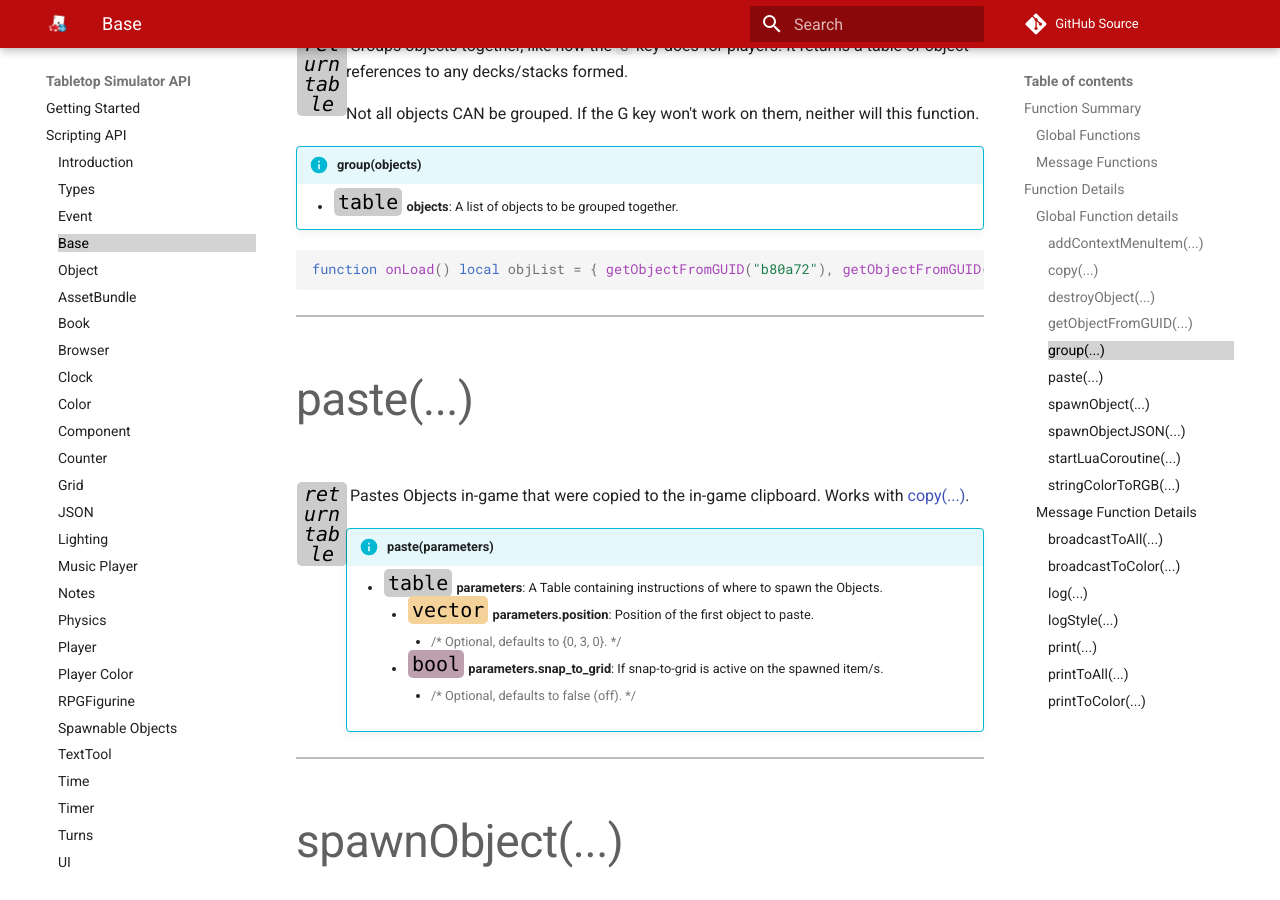
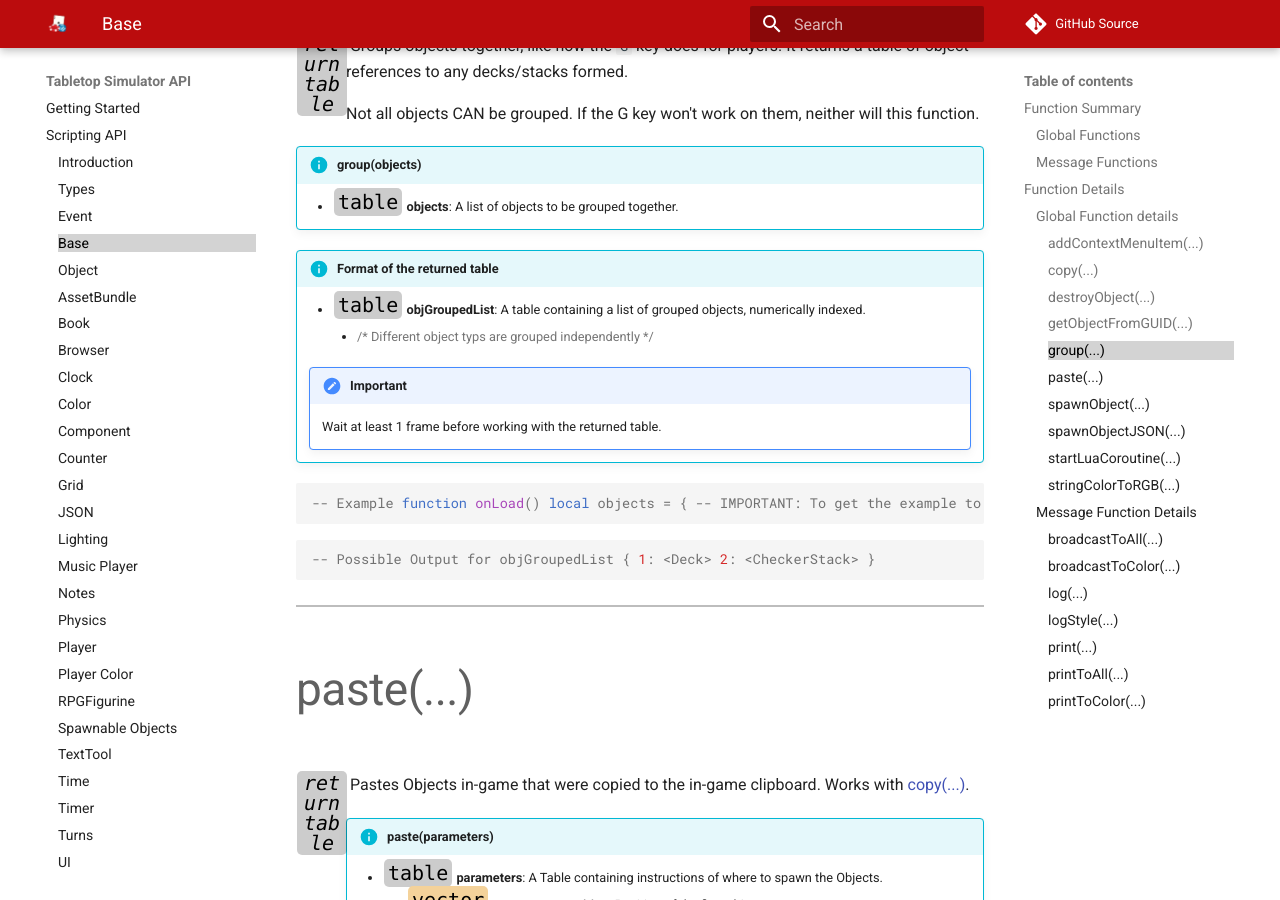
Before and after one commit to Berserk-Games/Tabletop-Simulator-API, an MkDocs documentation site: the page built from docs/base.md, in a window 1280 px wide and 900 px high, scrolled down 5444 px. Built offline with MkDocs 1.6.1 and Material for MkDocs 9.7.7, drawn with Linux system fonts in a browser that asks for light colours; comment, search, counter and statistics services are not loaded.

Commit message:
added format of returned table example improved

````diff
--- a/docs/base.md
+++ b/docs/base.md
@@ -125,18 +125,35 @@ Not all objects CAN be grouped. If the G key won't work on them, neither will th
 !!!info "group(objects)"
 	* [<span class="tag tab"></span>](types.md) **objects**: A list of objects to be grouped together.
 
+!!!info "Format of the returned table"
+    * [<span class="tag tab"></span>](types.md) **objGroupedList**: A table containing a list of grouped objects, numerically indexed.
+        * {>>Different object typs are grouped independently<<}
+
+    !!!important "Important"
+        Wait at least 1 frame before working with the returned table.
+
 ``` Lua
+-- Example
 function onLoad()
-    local objList = {
-        getObjectFromGUID("b80a72"),
-        getObjectFromGUID("a333b4"),
-        getObjectFromGUID("c9f9d3"),
+    local objects = {
+        -- IMPORTANT: To get the example to work, you need to replace ###### by a real GUID of the object.
+        getObjectFromGUID("######"), -- card
+        getObjectFromGUID("######"), -- card
+        getObjectFromGUID("######"), -- checker
+        getObjectFromGUID("######"), -- checker
     }
-    group(objList)
+    local objGroupedList = group(objects)
+    Wait.frames( function() log(objGroupedList) end, 1 )
 end
+
 ```
-
-
+``` Lua
+-- Possible Output for objGroupedList
+{
+    1: <Deck>
+    2: <CheckerStack>
+}
+```
 
 
 ---
````
